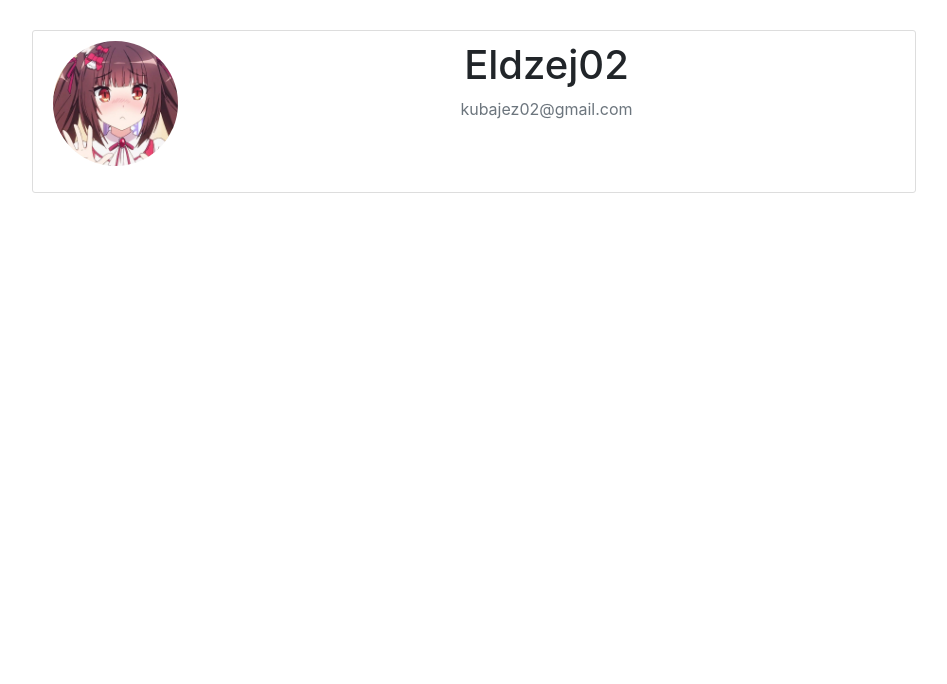
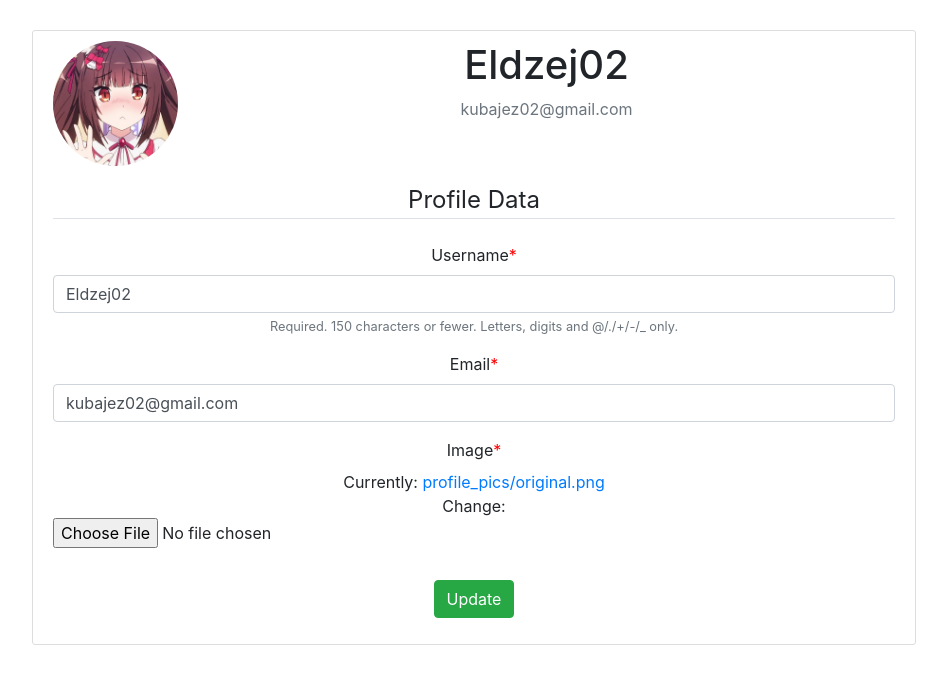
Before and after one commit to Inexpli/Advanced-community-forum, a Django app: page /profile/ in a window 1280 px wide. Shown: the part 65-749 px from the top of the page, without its empty margins (166-1113 px from the left). Run offline with Django 3.2, Linux system fonts and the light colour scheme; a user stored in the database is signed in; data comes from the database, SQL or seed files in the repository; both versions use the stored data as it was after the commit; some libraries are stand-ins or nearby versions.

Commit message:
Profile update func

```diff
--- a/main/users/forms.py
+++ b/main/users/forms.py
@@ -1,6 +1,7 @@
 from django import forms
 from django.contrib.auth.models import User
 from django.contrib.auth.forms import UserCreationForm
+from .models import Profile
 
 class UserRegisterForm(UserCreationForm):
     email = forms.EmailField()
@@ -8,3 +9,17 @@ class UserRegisterForm(UserCreationForm):
     class Meta:
         model = User
         fields = ['username', 'email', 'password1', 'password2']
+
+
+class UserUpdateForm(forms.ModelForm):
+    email = forms.EmailField()
+
+    class Meta:
+        model = User
+        fields = ['username', 'email']
+
+
+class ProfileUpdateForm(forms.ModelForm):
+    class Meta:
+        model = Profile
+        fields = ['image']
--- a/main/users/templates/profile.html
+++ b/main/users/templates/profile.html
@@ -1,5 +1,6 @@
 {% extends 'base.html' %}
 {% load static %}
+{% load crispy_forms_tags %}
 {% block title %}Profile{% endblock %}
 {% block content %}
     <div class="container" style="text-align: center;">
@@ -11,7 +12,17 @@
                 <p class="text-secondary">{{ user.email }}</p>
               </div>
             </div>
-            <!-- FORM HERE -->
+            <form method="POST" enctype="multipart/form-data">
+              {% csrf_token %}
+              <fieldset class="form-group">
+                  <legend class="border-bottom mb-4">Profile Data</legend>
+                  {{ u_form|crispy }}
+                  {{ p_form|crispy }}
+              </fieldset>
+              <div class="form-group">
+                  <button class="btn btn-success" type="submit">Update</button>
+              </div>
+          </form>
           </div>
     </div>
 {% endblock %}
--- a/main/users/views.py
+++ b/main/users/views.py
@@ -1,6 +1,6 @@
 from django.shortcuts import render, redirect
 from django.contrib import messages
-from .forms import UserRegisterForm
+from .forms import UserRegisterForm, UserUpdateForm, ProfileUpdateForm
 from django.contrib.auth.decorators import login_required
 
 posts = [
@@ -45,7 +45,22 @@ def home(request):
 
 @login_required
 def profile(request):
-    return render(request, 'profile.html')
+    if request.method == 'POST':
+        u_form = UserUpdateForm(request.POST, instance=request.user)
+        p_form = ProfileUpdateForm(request.POST, request.FILES, instance=request.user.profile)
+        if u_form.is_valid() and p_form.is_valid():
+            u_form.save()
+            p_form.save()
+            messages.success(request, f'Account has been updated!')
+            return redirect('profile')
+    else:
+        u_form = UserUpdateForm(instance=request.user)
+        p_form = ProfileUpdateForm(instance=request.user.profile)
+    context = {
+        'u_form':u_form,
+        'p_form':p_form,
+    }
+    return render(request, 'profile.html', context)
 
 def register(request):
     if request.method == 'POST':
```
Also changed, not shown: main/db.sqlite3, main/media/profile_pics/Q01iKv.png (added), main/media/profile_pics/Q01iKv_MB4cC10.png (added), main/media/profile_pics/main-qimg-33bc97c89d8adb448f552d504e876f9b.jpg (added), main/media/profile_pics/original.png (added).
